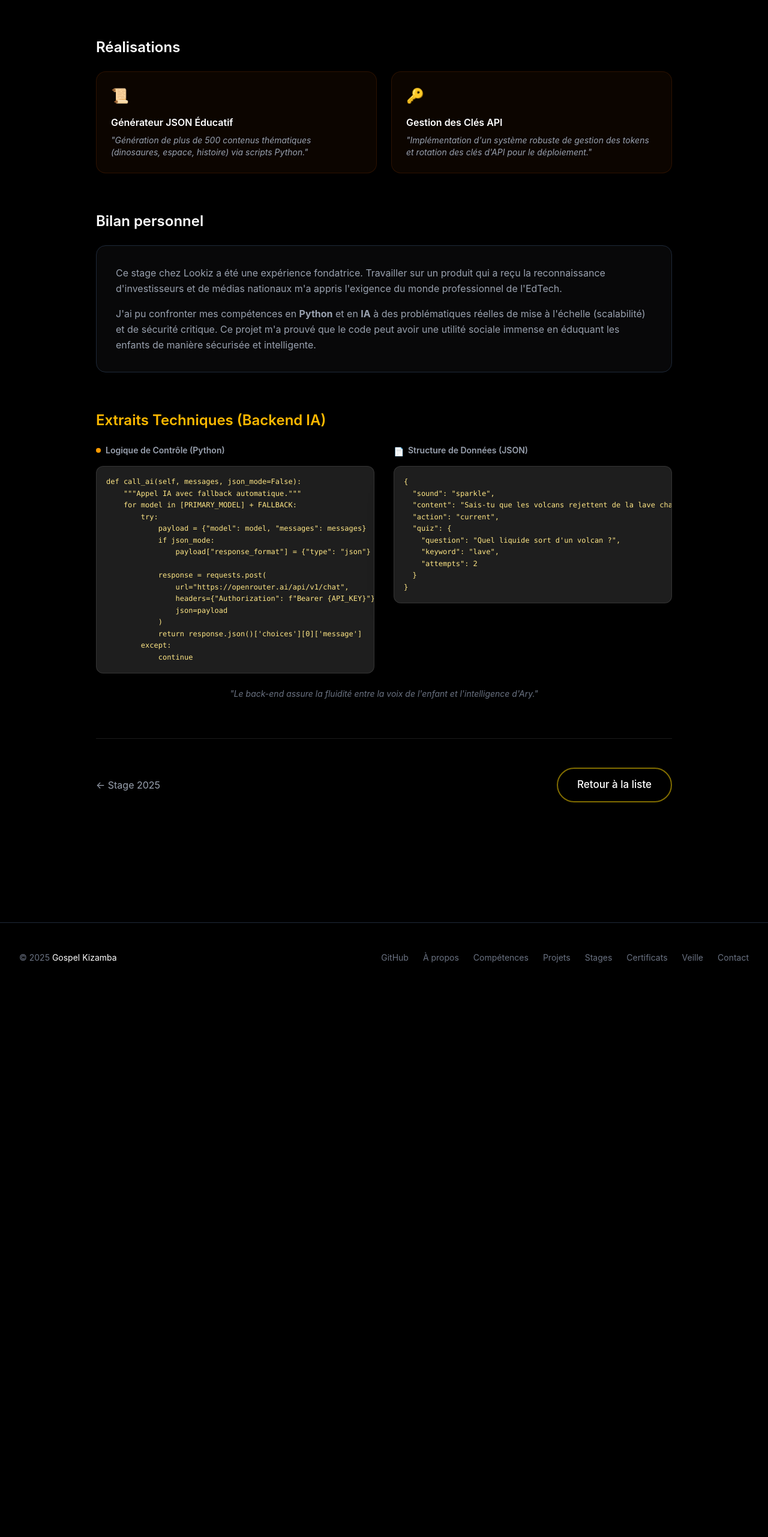
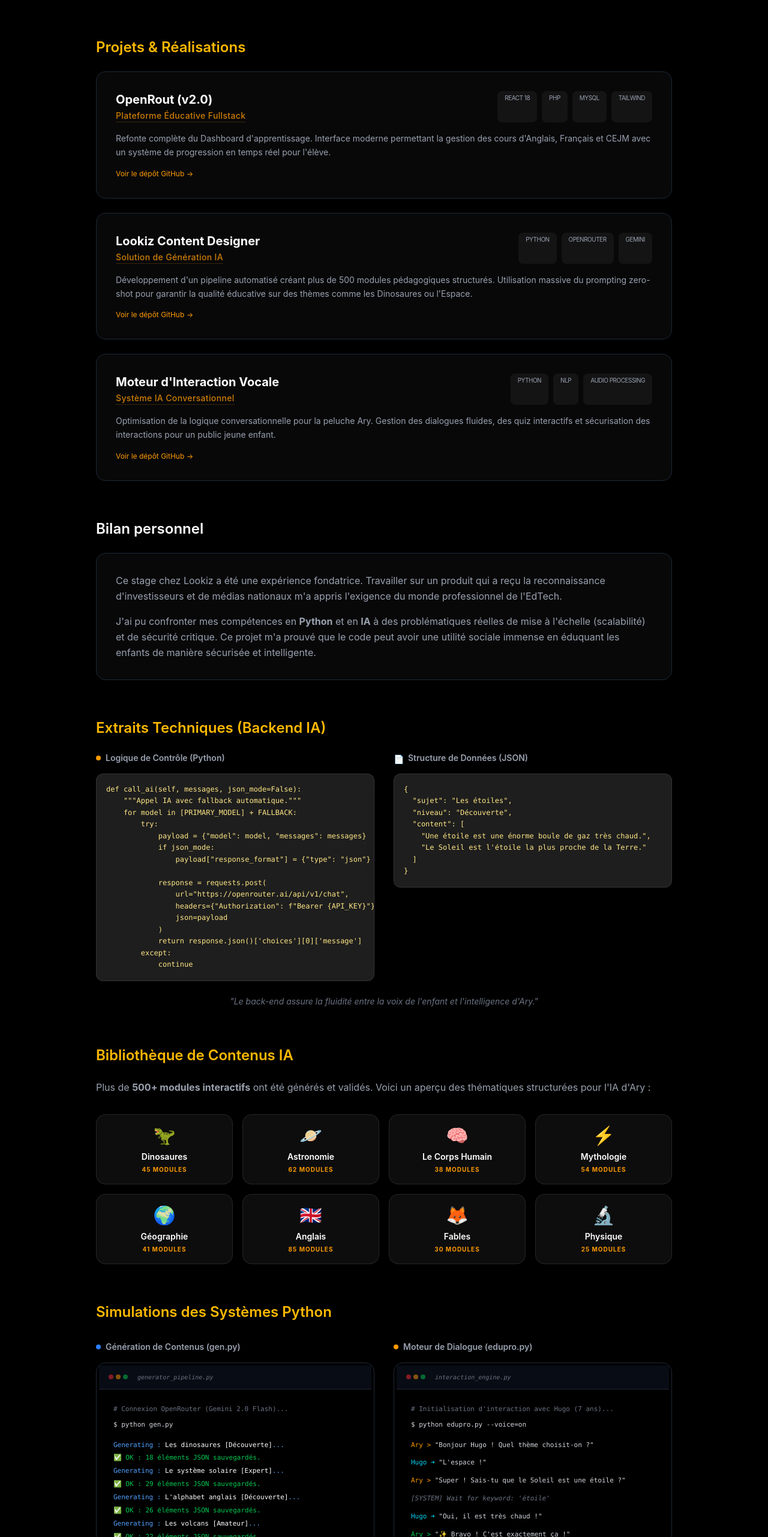
Before and after one commit to GENOKK6/nuxt-starter, a Nuxt app: page /stages/2026 in a window 1280 px wide. Shown: the part 1698-4261 px from the top of the page at 60% size. Before the commit the page ends 3353 px from the top, so only its background shows below. Built offline with nearby package versions, Linux system fonts and the light colour scheme.

Commit message:
modif de la page stage et stag e2026

```diff
--- a/pages/stages/2026.vue
+++ b/pages/stages/2026.vue
@@ -154,19 +154,65 @@ onMounted(() => {
         </div>
       </div>
 
-      <!-- Réalisations Concrètes -->
+      <!-- Projets réalisés pendant le stage -->
       <div class="mb-16 reveal-up" style="animation-delay: 0.4s;">
-        <h2 class="text-2xl font-semibold mb-6">Réalisations</h2>
-        <div class="grid md:grid-cols-2 gap-6">
-          <div class="bg-amber-900/10 border border-amber-900/30 p-6 rounded-2xl">
-            <div class="text-2xl mb-4">📜</div>
-            <h4 class="font-semibold mb-2">Générateur JSON Éducatif</h4>
-            <p class="text-sm text-gray-400 italic">"Génération de plus de 500 contenus thématiques (dinosaures, espace, histoire) via scripts Python."</p>
+        <h2 class="text-2xl font-semibold mb-6 text-amber-400">Projets & Réalisations</h2>
+        <div class="grid gap-6">
+          <!-- Projet 1: OpenRout -->
+          <div class="bg-apple-light-gray/30 p-8 rounded-2xl border border-gray-800 hover:border-amber-500/30 transition-all group">
+            <div class="flex flex-col md:flex-row justify-between gap-4 mb-4">
+              <div>
+                <h3 class="text-xl font-bold text-white group-hover:text-amber-500 transition-colors">OpenRout (v2.0)</h3>
+                <p class="text-sm text-amber-500/80 font-medium tracking-wide border-b border-amber-500/20 inline-block">Plateforme Éducative Fullstack</p>
+              </div>
+              <div class="flex gap-2">
+                <span v-for="tech in ['React 18', 'PHP', 'MySQL', 'Tailwind']" :key="tech" class="px-3 py-1 bg-white/5 rounded-lg text-[10px] text-gray-400 uppercase tracking-tighter">{{ tech }}</span>
+              </div>
+            </div>
+            <p class="text-gray-400 text-sm leading-relaxed mb-4">
+              Refonte complète du Dashboard d'apprentissage. Interface moderne permettant la gestion des cours d'Anglais, Français et CEJM avec un système de progression en temps réel pour l'élève.
+            </p>
+            <a href="https://github.com/GENOKK6/Lookiz" target="_blank" class="text-xs text-amber-500 hover:underline flex items-center gap-1">
+              Voir le dépôt GitHub →
+            </a>
           </div>
-          <div class="bg-amber-900/10 border border-amber-900/30 p-6 rounded-2xl">
-            <div class="text-2xl mb-4">🔑</div>
-            <h4 class="font-semibold mb-2">Gestion des Clés API</h4>
-            <p class="text-sm text-gray-400 italic">"Implémentation d'un système robuste de gestion des tokens et rotation des clés d'API pour le déploiement."</p>
+
+          <!-- Projet 2: Content Designer -->
+          <div class="bg-apple-light-gray/30 p-8 rounded-2xl border border-gray-800 hover:border-amber-500/30 transition-all group">
+            <div class="flex flex-col md:flex-row justify-between gap-4 mb-4">
+              <div>
+                <h3 class="text-xl font-bold text-white group-hover:text-amber-500 transition-colors">Lookiz Content Designer</h3>
+                <p class="text-sm text-amber-500/80 font-medium tracking-wide border-b border-amber-500/20 inline-block">Solution de Génération IA</p>
+              </div>
+              <div class="flex gap-2">
+                <span v-for="tech in ['Python', 'OpenRouter', 'Gemini']" :key="tech" class="px-3 py-1 bg-white/5 rounded-lg text-[10px] text-gray-400 uppercase tracking-tighter">{{ tech }}</span>
+              </div>
+            </div>
+            <p class="text-gray-400 text-sm leading-relaxed mb-4">
+              Développement d'un pipeline automatisé créant plus de 500 modules pédagogiques structurés. Utilisation massive du prompting zero-shot pour garantir la qualité éducative sur des thèmes comme les Dinosaures ou l'Espace.
+            </p>
+            <a href="https://github.com/GENOKK6/Lookiz" target="_blank" class="text-xs text-amber-500 hover:underline flex items-center gap-1">
+              Voir le dépôt GitHub →
+            </a>
+          </div>
+
+          <!-- Projet 3: Voice Engine -->
+          <div class="bg-apple-light-gray/30 p-8 rounded-2xl border border-gray-800 hover:border-amber-500/30 transition-all group">
+            <div class="flex flex-col md:flex-row justify-between gap-4 mb-4">
+              <div>
+                <h3 class="text-xl font-bold text-white group-hover:text-amber-500 transition-colors">Moteur d'Interaction Vocale</h3>
+                <p class="text-sm text-amber-500/80 font-medium tracking-wide border-b border-amber-500/20 inline-block">Système IA Conversationnel</p>
+              </div>
+              <div class="flex gap-2">
+                <span v-for="tech in ['Python', 'NLP', 'Audio Processing']" :key="tech" class="px-3 py-1 bg-white/5 rounded-lg text-[10px] text-gray-400 uppercase tracking-tighter">{{ tech }}</span>
+              </div>
+            </div>
+            <p class="text-gray-400 text-sm leading-relaxed mb-4">
+              Optimisation de la logique conversationnelle pour la peluche Ary. Gestion des dialogues fluides, des quiz interactifs et sécurisation des interactions pour un public jeune enfant.
+            </p>
+            <a href="https://github.com/GENOKK6/Lookiz" target="_blank" class="text-xs text-amber-500 hover:underline flex items-center gap-1">
+              Voir le dépôt GitHub →
+            </a>
           </div>
         </div>
       </div>
@@ -222,14 +268,12 @@ onMounted(() => {
             </h4>
             <div class="bg-[#1e1e1e] rounded-xl border border-white/10 p-4 overflow-hidden shadow-2xl">
               <pre class="text-[10px] md:text-xs text-amber-200 font-mono leading-relaxed"><code>{
-  "sound": "sparkle",
-  "content": "Sais-tu que les volcans rejettent de la lave chaude ?",
-  "action": "current",
-  "quiz": {
-    "question": "Quel liquide sort d'un volcan ?",
-    "keyword": "lave",
-    "attempts": 2
-  }
+  "sujet": "Les étoiles",
+  "niveau": "Découverte",
+  "content": [
+    "Une étoile est une énorme boule de gaz très chaud.",
+    "Le Soleil est l'étoile la plus proche de la Terre."
+  ]
 }</code></pre>
             </div>
           </div>
@@ -237,6 +281,101 @@ onMounted(() => {
         <p class="mt-6 text-sm text-gray-500 italic text-center">
           "Le back-end assure la fluidité entre la voix de l'enfant et l'intelligence d'Ary."
         </p>
+      </div>
+
+      <!-- Artefacts & Galerie de Contenus -->
+      <div class="mb-16 reveal-up" style="animation-delay: 0.7s;">
+        <h2 class="text-2xl font-semibold mb-6 text-amber-400">Bibliothèque de Contenus IA</h2>
+        <p class="text-gray-400 mb-8 leading-relaxed">
+          Plus de <strong>500+ modules interactifs</strong> ont été générés et validés. Voici un aperçu des thématiques structurées pour l'IA d'Ary :
+        </p>
+
+        <div class="grid grid-cols-2 md:grid-cols-4 gap-4 mb-10">
+          <div v-for="topic in [
+            { id: 1, name: 'Dinosaures', icon: '🦖', count: 45 },
+            { id: 2, name: 'Astronomie', icon: '🪐', count: 62 },
+            { id: 3, name: 'Le Corps Humain', icon: '🧠', count: 38 },
+            { id: 4, name: 'Mythologie', icon: '⚡', count: 54 },
+            { id: 5, name: 'Géographie', icon: '🌍', count: 41 },
+            { id: 6, name: 'Anglais', icon: '🇬🇧', count: 85 },
+            { id: 7, name: 'Fables', icon: '🦊', count: 30 },
+            { id: 8, name: 'Physique', icon: '🔬', count: 25 }
+          ]" :key="topic.id" class="p-4 bg-white/5 border border-white/10 rounded-2xl text-center hover:border-amber-500/50 transition-colors">
+            <div class="text-3xl mb-2">{{ topic.icon }}</div>
+            <div class="text-sm font-semibold text-white mb-1">{{ topic.name }}</div>
+            <div class="text-[10px] text-amber-500 uppercase tracking-widest font-bold">{{ topic.count }} modules</div>
+          </div>
+        </div>
+      </div>
+
+      <!-- Terminal Output Simulations -->
+      <div class="mb-16 reveal-up" style="animation-delay: 0.7s;">
+        <h2 class="text-2xl font-semibold mb-8 text-amber-400">Simulations des Systèmes Python</h2>
+
+        <div class="grid lg:grid-cols-2 gap-8">
+          <!-- Simulation 1: Generation Pipeline -->
+          <div>
+            <h3 class="text-sm font-semibold mb-4 text-gray-400 flex items-center gap-2">
+              <span class="w-2 h-2 bg-blue-500 rounded-full"></span>
+              Génération de Contenus (gen.py)
+            </h3>
+            <div class="bg-black border border-gray-800 rounded-2xl p-1 shadow-2xl overflow-hidden h-[400px]">
+              <div class="flex items-center gap-2 px-4 py-3 border-b border-gray-800 bg-gray-900/50">
+                <div class="flex gap-1">
+                  <div class="w-2 h-2 rounded-full bg-red-500/50"></div>
+                  <div class="w-2 h-2 rounded-full bg-amber-500/50"></div>
+                  <div class="w-2 h-2 rounded-full bg-green-500/50"></div>
+                </div>
+                <span class="text-[10px] text-gray-500 font-mono ml-2 italic">generator_pipeline.py</span>
+              </div>
+              <div class="p-6 font-mono text-[11px] leading-relaxed overflow-y-auto custom-scrollbar h-full">
+                <p class="text-gray-500 mb-2"># Connexion OpenRouter (Gemini 2.0 Flash)...</p>
+                <p class="text-gray-300">$ python gen.py</p>
+                <div class="mt-4 space-y-1">
+                  <p class="text-blue-400">   Generating : <span class="text-white">Les dinosaures [Découverte]</span>...</p>
+                  <p class="text-green-500">      ✅ OK : 18 éléments JSON sauvegardés.</p>
+                  <p class="text-blue-400">   Generating : <span class="text-white">Le système solaire [Expert]</span>...</p>
+                  <p class="text-green-500">      ✅ OK : 29 éléments JSON sauvegardés.</p>
+                  <p class="text-blue-400">   Generating : <span class="text-white">L'alphabet anglais [Découverte]</span>...</p>
+                  <p class="text-green-500">      ✅ OK : 26 éléments JSON sauvegardés.</p>
+                  <p class="text-blue-400">   Generating : <span class="text-white">Les volcans [Amateur]</span>...</p>
+                  <p class="text-green-500">      ✅ OK : 22 éléments JSON sauvegardés.</p>
+                  <p class="text-amber-500 mt-4 font-bold">🚀 Mission accomplie : 500+ fichiers générés.</p>
+                </div>
+              </div>
+            </div>
+          </div>
+
+          <!-- Simulation 2: Interactive Engine -->
+          <div>
+            <h3 class="text-sm font-semibold mb-4 text-gray-400 flex items-center gap-2">
+              <span class="w-2 h-2 bg-amber-500 rounded-full"></span>
+              Moteur de Dialogue (edupro.py)
+            </h3>
+            <div class="bg-black border border-gray-800 rounded-2xl p-1 shadow-2xl overflow-hidden h-[400px]">
+              <div class="flex items-center gap-2 px-4 py-3 border-b border-gray-800 bg-gray-900/50">
+                <div class="flex gap-1">
+                  <div class="w-2 h-2 rounded-full bg-red-500/50"></div>
+                  <div class="w-2 h-2 rounded-full bg-amber-500/50"></div>
+                  <div class="w-2 h-2 rounded-full bg-green-500/50"></div>
+                </div>
+                <span class="text-[10px] text-gray-500 font-mono ml-2 italic">interaction_engine.py</span>
+              </div>
+              <div class="p-6 font-mono text-[11px] leading-relaxed overflow-y-auto custom-scrollbar h-full text-gray-300">
+                <p class="text-gray-500 mb-2"># Initialisation d'interaction avec Hugo (7 ans)...</p>
+                <p class="text-gray-300">$ python edupro.py --voice=on</p>
+                <div class="mt-4 space-y-3">
+                  <p><span class="text-amber-500">Ary &gt;</span> "Bonjour Hugo ! Quel thème choisit-on ?"</p>
+                  <p><span class="text-cyan-400">Hugo ➜</span> "L'espace !"</p>
+                  <p><span class="text-amber-500">Ary &gt;</span> "Super ! Sais-tu que le Soleil est une étoile ?"</p>
+                  <p><span class="text-gray-500 italic">[SYSTEM] Wait for keyword: 'étoile'</span></p>
+                  <p><span class="text-cyan-400">Hugo ➜</span> "Oui, il est très chaud !"</p>
+                  <p><span class="text-green-500">Ary &gt;</span> "✨ Bravo ! C'est exactement ça !"</p>
+                </div>
+              </div>
+            </div>
+          </div>
+        </div>
       </div>
 
       <!-- Next/Prev Stage -->
```
